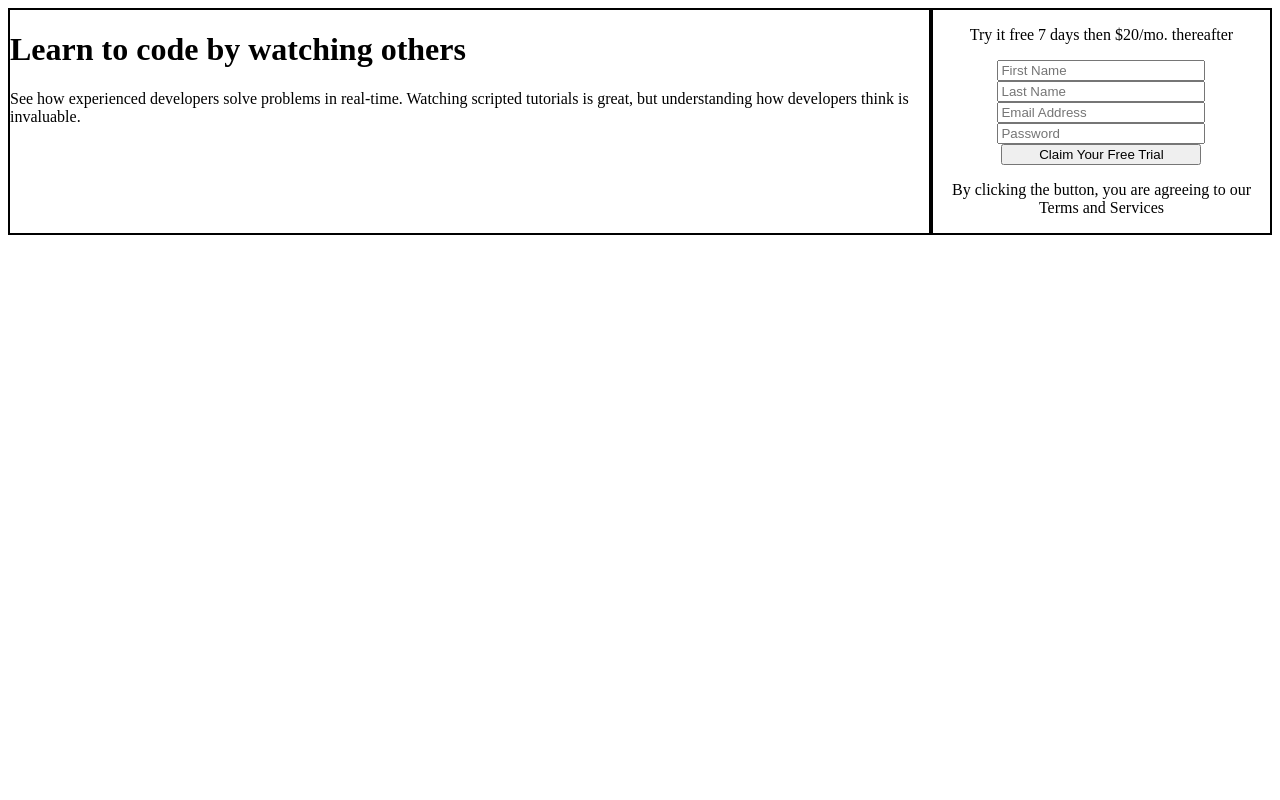
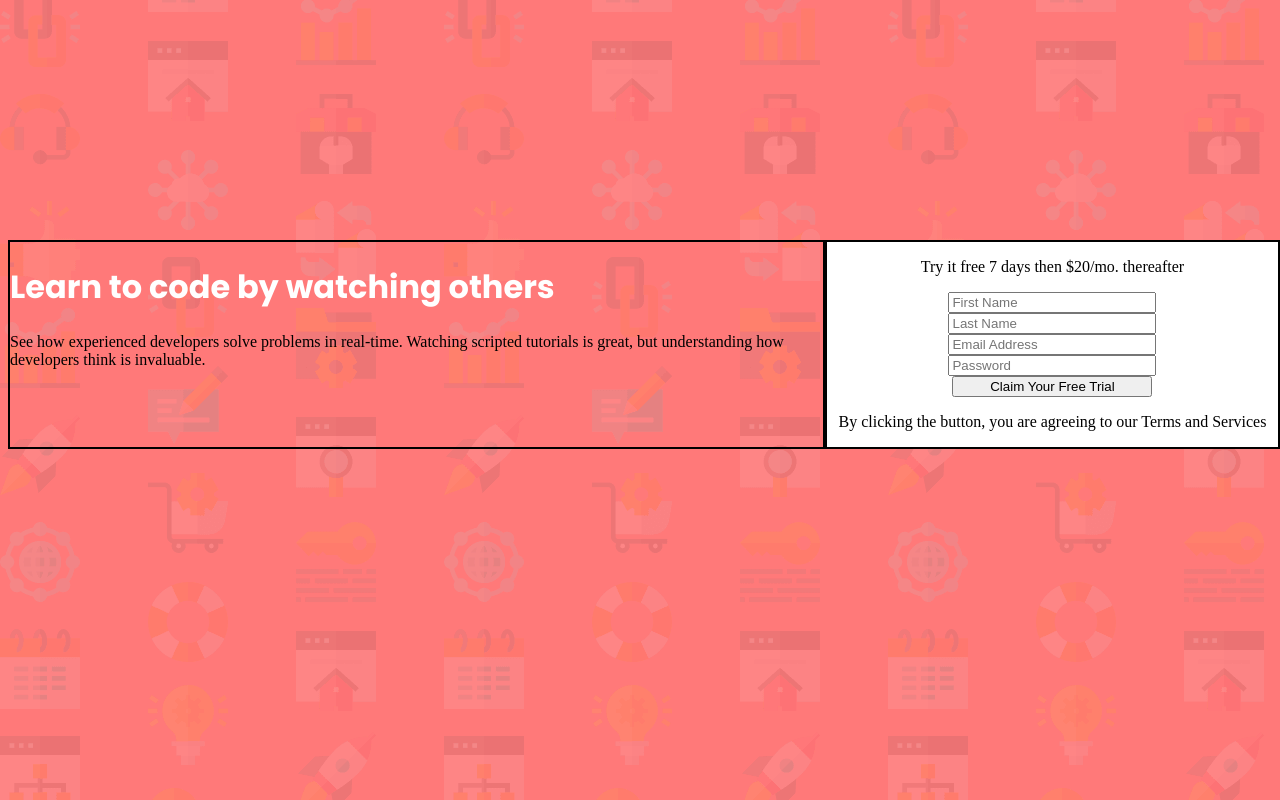
Before and after one commit to vikrambenipal/intro-form-component, a plain HTML site: page index.html in a window 1280 px wide. Drawn offline with Linux system fonts and the light colour scheme.

Commit message:
form css changes

```diff
--- a/style.css
+++ b/style.css
@@ -1,15 +1,38 @@
+@font-face {
+    font-family: 'poppins-bold';
+    src: url(Poppins/Poppins-Bold.ttf);
+}
+@font-face {
+    font-family: 'poppins-medium';
+    src: url(Poppins/Poppins-Medium.ttf);
+}
+@font-face {
+    font-family: 'poppins-semibold';
+    src: url(Poppins/Poppins-SemiBold.ttf);
+}
+h1 {
+    font-family: 'poppins-bold';
+    color: white;
+}
+body {
+    background-image: url(images/bg-intro-desktop.png);
+    background-color: #FF7979;
+}
 .app-container {
     display: flex;
     flex-direction: row;
+    position: absolute;
+    top: 30%;
 }
 .content-container {
     border: 2px solid black;
 }
 .form-container {
     border: 2px solid black;
-    width: 357px;
+    width: 540px;
     margin: 0 auto;
     text-align: center;
+    background-color: white;
 }
 .form {
     display: flex;
@@ -23,3 +46,9 @@
 .submit {
     width: 200px;
 }
+@media all and (max-width: 900px) {
+    .app-container {
+        display: flex;
+        flex-direction: column;
+    }
+}
```
Also changed, not shown: Poppins/OFL.txt (added), Poppins/Poppins-Black.ttf (added), Poppins/Poppins-BlackItalic.ttf (added), Poppins/Poppins-Bold.ttf (added), Poppins/Poppins-BoldItalic.ttf (added), Poppins/Poppins-ExtraBold.ttf (added), Poppins/Poppins-ExtraBoldItalic.ttf (added), Poppins/Poppins-ExtraLight.ttf (added), Poppins/Poppins-ExtraLightItalic.ttf (added), Poppins/Poppins-Italic.ttf (added), Poppins/Poppins-Light.ttf (added), Poppins/Poppins-LightItalic.ttf (added), Poppins/Poppins-Medium.ttf (added), Poppins/Poppins-MediumItalic.ttf (added), 5 more files.
